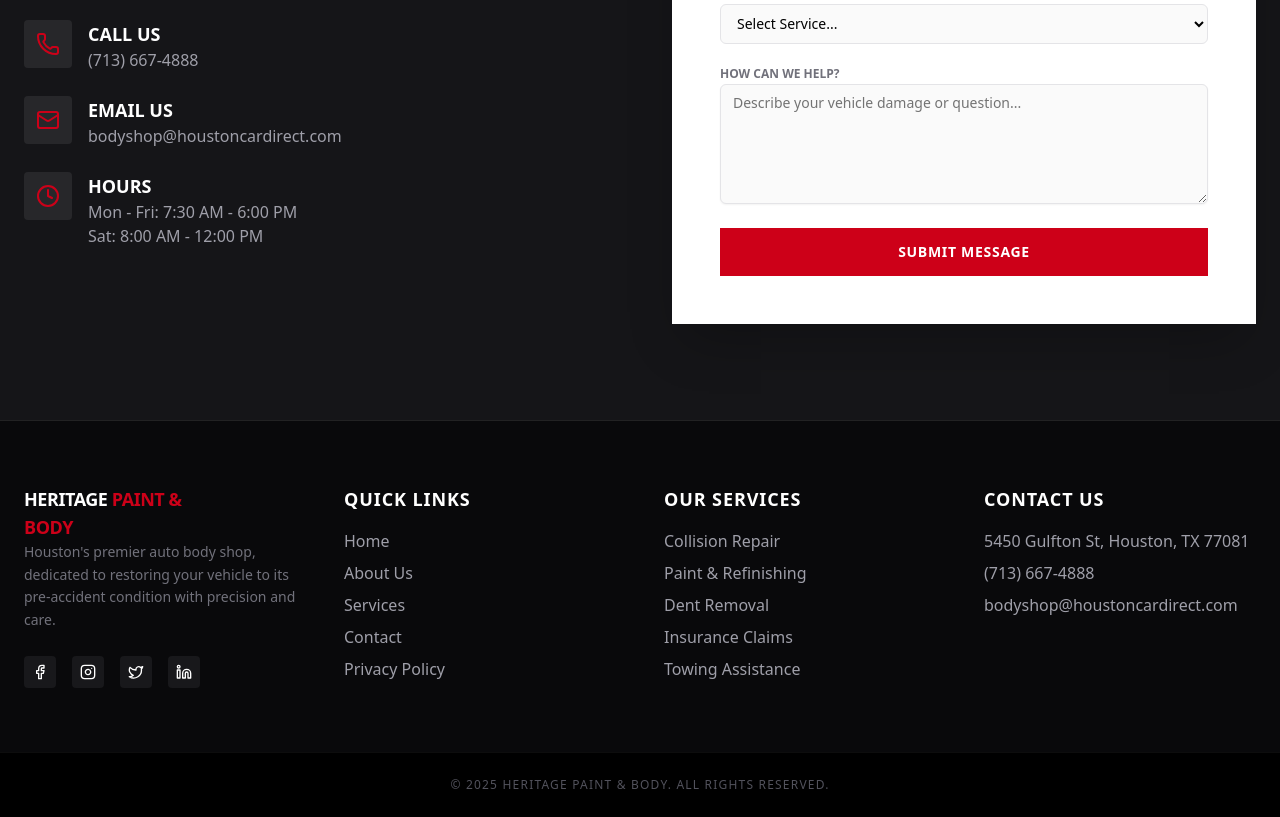
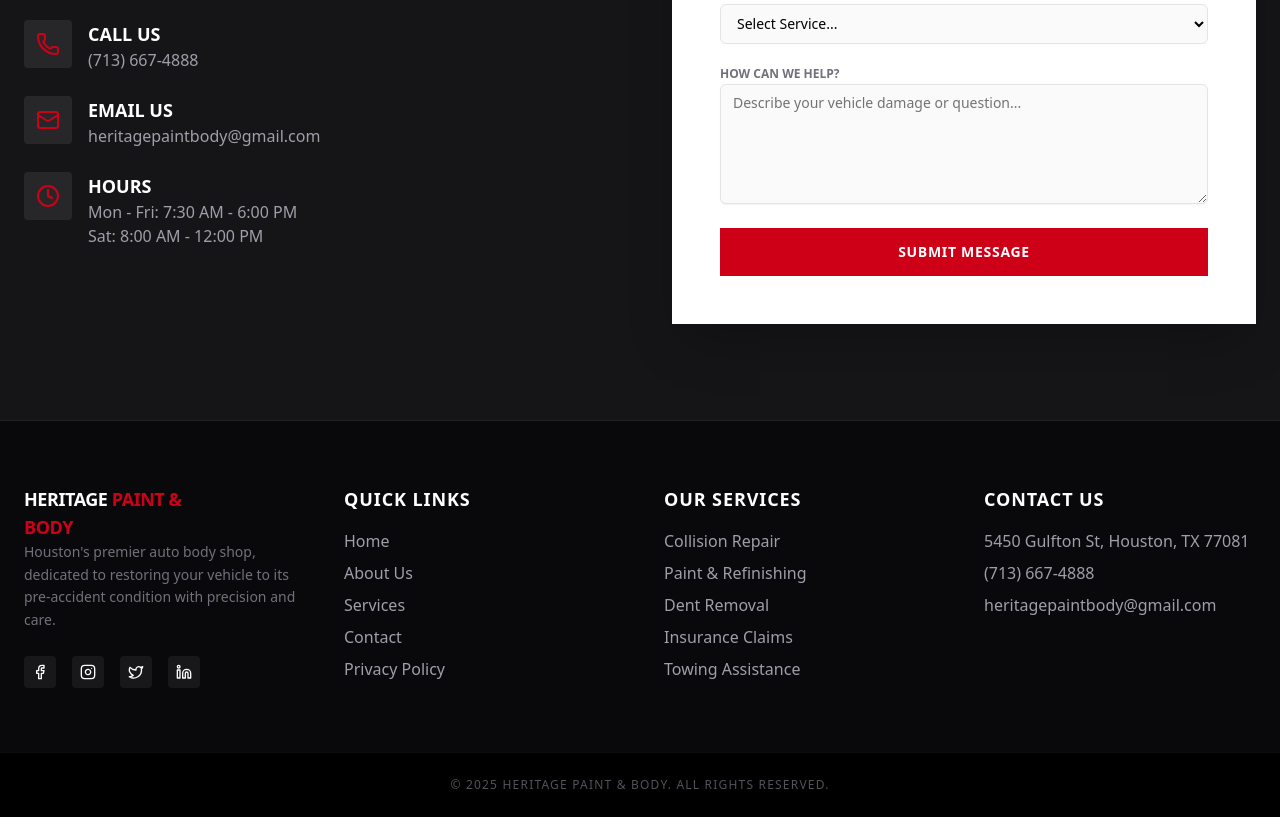
Before and after one commit to Nando00/heritage-body, a Next.js app: page / in a window 1280 px wide. Shown: the part 8563-9380 px from the top of the page. Built offline with nearby package versions, Linux system fonts and the light colour scheme.

Commit message:
feat: implement About Us page with new navbar, footer, and contact section components.

```diff
--- a/src/app/about/page.tsx
+++ b/src/app/about/page.tsx
@@ -106,7 +106,7 @@
                                     </div>
                                     <div>
                                         <p className="text-xs uppercase tracking-widest text-white/40">Email</p>
-                                        <p className="font-bold">bodyshop@houstoncardirect.com</p>
+                                        <p className="font-bold">heritagepaintbody@gmail.com</p>
                                     </div>
                                 </div>
 
--- a/src/components/contact-section.tsx
+++ b/src/components/contact-section.tsx
@@ -100,7 +100,7 @@
                                 </div>
                                 <div>
                                     <h5 className="font-bold uppercase text-lg">Email Us</h5>
-                                    <p className="text-zinc-400">bodyshop@houstoncardirect.com</p>
+                                    <p className="text-zinc-400">heritagepaintbody@gmail.com</p>
                                 </div>
                             </div>
 
--- a/src/components/footer.tsx
+++ b/src/components/footer.tsx
@@ -57,7 +57,7 @@
                         <ul className="space-y-2 text-zinc-400">
                             <li>5450 Gulfton St, Houston, TX 77081</li>
                             <li>(713) 667-4888</li>
-                            <li>bodyshop@houstoncardirect.com</li>
+                            <li>heritagepaintbody@gmail.com</li>
                         </ul>
                     </div>
 
--- a/src/components/navbar.tsx
+++ b/src/components/navbar.tsx
@@ -123,7 +123,7 @@
                                             <Phone className="size-4" />
                                             Call Us
                                         </Link>
-                                        <Link href="mailto:bodyshop@houstoncardirect.com" className="flex items-center justify-center gap-2 h-12 border border-white/10 hover:bg-white/5 rounded transition-colors text-sm font-bold uppercase tracking-wider">
+                                        <Link href="mailto:heritagepaintbody@gmail.com" className="flex items-center justify-center gap-2 h-12 border border-white/10 hover:bg-white/5 rounded transition-colors text-sm font-bold uppercase tracking-wider">
                                             Email
                                         </Link>
                                     </div>
```
